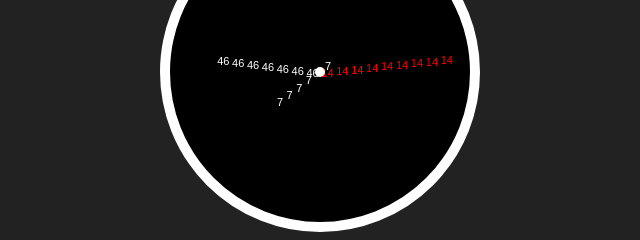
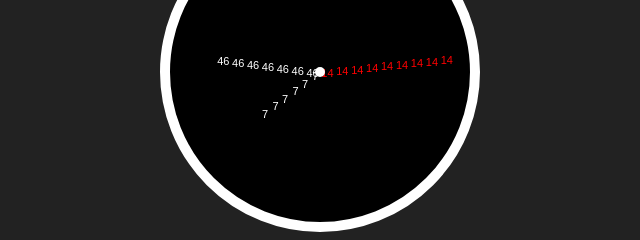
Before and after one commit to rk2hp/clock_project, a plain HTML site: page index.html in a window 1280 px wide. Shown: the part 215-455 px from the top of the page, 320-960 px from the left. Drawn offline with Linux system fonts and the light colour scheme.

Commit message:
few changes

```diff
--- a/Clock_Code.css
+++ b/Clock_Code.css
@@ -50,7 +50,7 @@ body {
   }
 
   .hour {
-    height: 40px;
+    height: 75px;
     font-size: 11px;
     color: #fff;
   }
```
